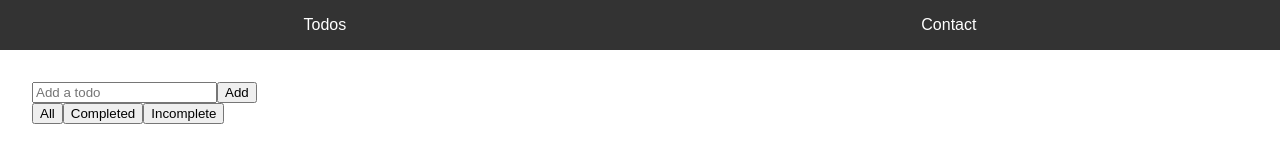
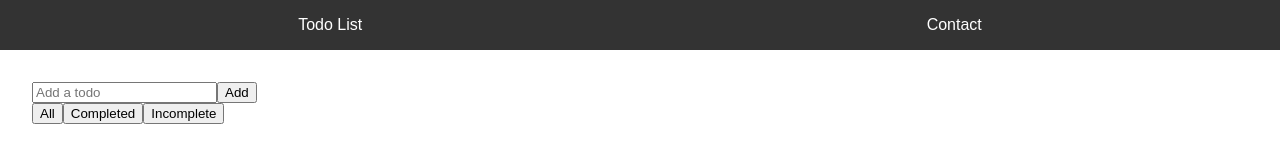
Before and after one commit to justindburrow/quickstart-project03, a React (Vite) app in the folder my-react-app/: page /todos in a window 1280 px wide. Shown: the top 160 px of the page. Built offline with nearby package versions, Linux system fonts and the light colour scheme.

Commit message:
added working branch for edits

```diff
--- a/my-react-app/src/components/Navbar.jsx
+++ b/my-react-app/src/components/Navbar.jsx
@@ -4,7 +4,7 @@ import { Link } from 'react-router-dom';
 const Navbar = () => {
   return (
     <nav className="navbar">
-      <Link to="/todos">Todos</Link>
+      <Link to="/todos">Todo List</Link>
       <Link to="/contact">Contact</Link>
     </nav>
   );
```
